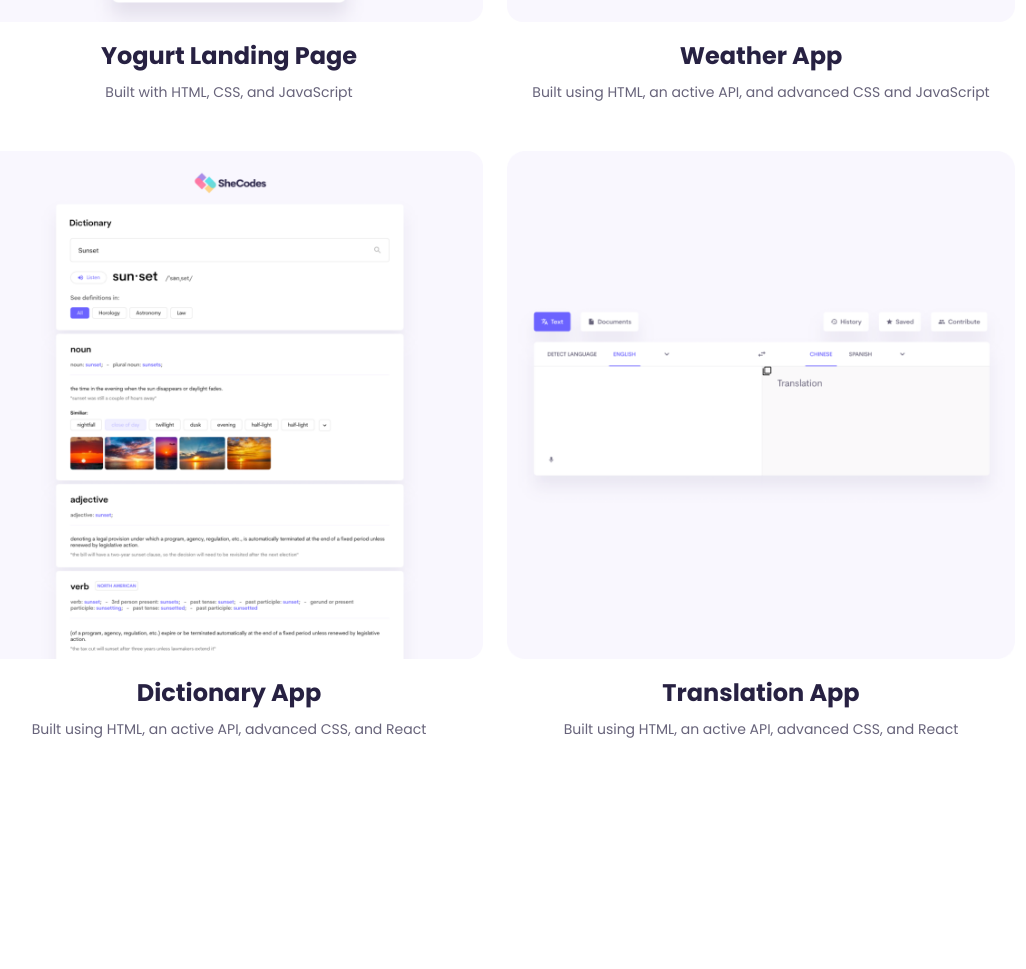
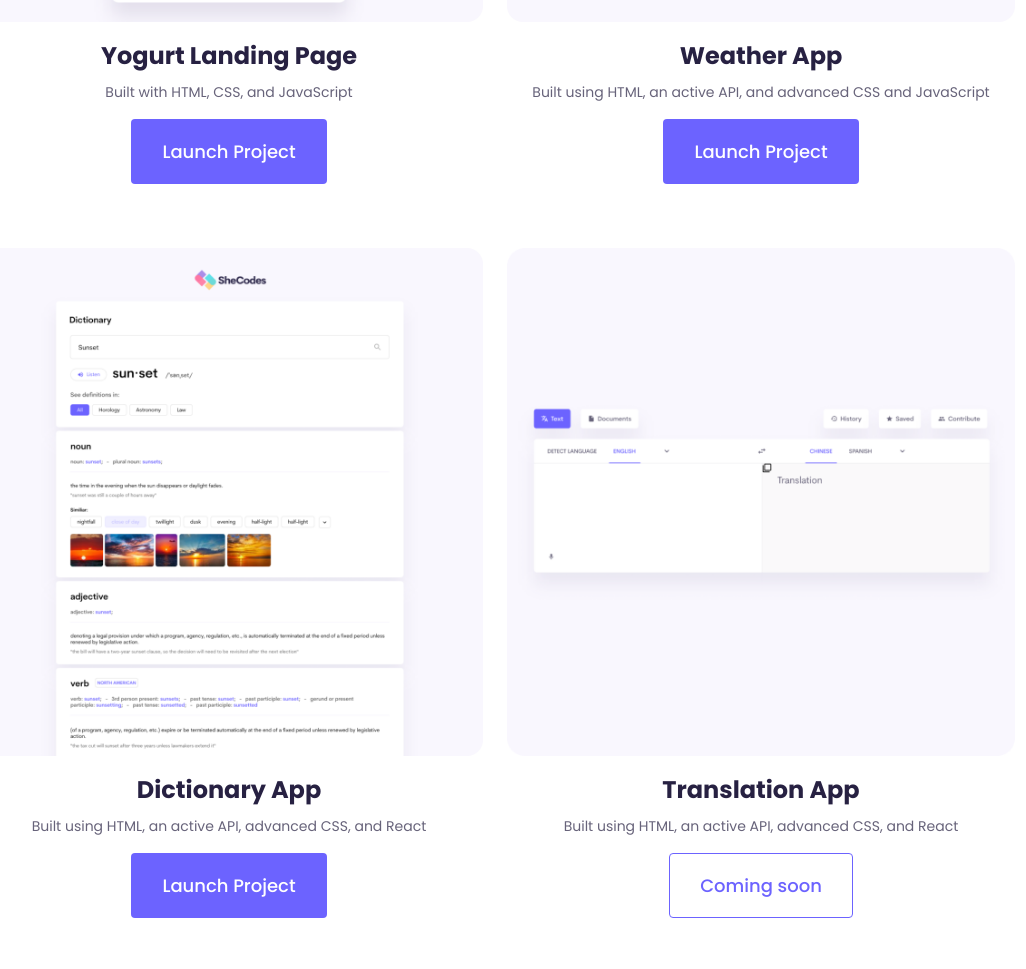
Before and after one commit to emanuelapietrobelli/responsive_portfolio, a plain HTML site: page work.html in a window 1280 px wide. Shown: the part 956-1925 px from the top of the page, without its empty margins (145-1171 px from the left). Drawn offline with nearby package versions, Linux system fonts and the light colour scheme.

Commit message:
add project links and btn on work page

```diff
--- a/work.html
+++ b/work.html
@@ -53,7 +53,12 @@
               class="img-fluid mb-3 rounded-4"
             />
             <h2>Yogurt Landing Page</h2>
-            <p class="mb-5">Built with HTML, CSS, and JavaScript</p>
+            <p >Built with HTML, CSS, and JavaScript</p>
+            <div class="text-center mb-3">
+        <a href="https://www.landing-page.shecodes.io/" class="btn btn-branding mb-5" title="launch landing page project"
+          >Launch Project</a
+        >
+      </div>
           </div>
           <div class="col-lg-6">
             <img
@@ -62,7 +67,12 @@
               class="img-fluid mb-3 rounded-4"
             />
             <h2>Weather App</h2>
-            <p class="mb-5">Built using HTML, an active API, and advanced CSS and JavaScript</p>
+            <p >Built using HTML, an active API, and advanced CSS and JavaScript</p>
+                   <div class="text-center mb-3">
+        <a href="https://www.weather.shecodes.io/" class="btn btn-branding mb-5" title="launch wather app project"
+          >Launch Project</a
+        >
+      </div>
           </div>
           <div class="col-lg-6">
             <img
@@ -71,7 +81,12 @@
               class="img-fluid mb-3 rounded-4"
             />
             <h2>Dictionary App</h2>
-            <p class="mb-5">Built using HTML, an active API, advanced CSS, and React</p>
+            <p>Built using HTML, an active API, advanced CSS, and React</p>
+                             <div class="text-center mb-3">
+        <a href="https://www.dictionary.shecodes.io/" class="btn btn-branding mb-5" title="launch dictonaty app project"
+          >Launch Project</a
+        >
+      </div>
           </div>
           <div class="col-lg-6">
             <img
@@ -80,7 +95,12 @@
               class="img-fluid mb-3 "
             />
             <h2>Translation App</h2>
-            <p class="mb-5">Built using HTML, an active API, advanced CSS, and React</p>
+            <p>Built using HTML, an active API, advanced CSS, and React</p>
+                                    <div class="text-center mb-3">
+        <a href="https://www.emanuelapietrobelli.com" class="btn btn-project mb-5" title="launch landing page project"
+          >Coming soon</a
+        >
+      </div>
           </div>
         </div>
         </div>
```
